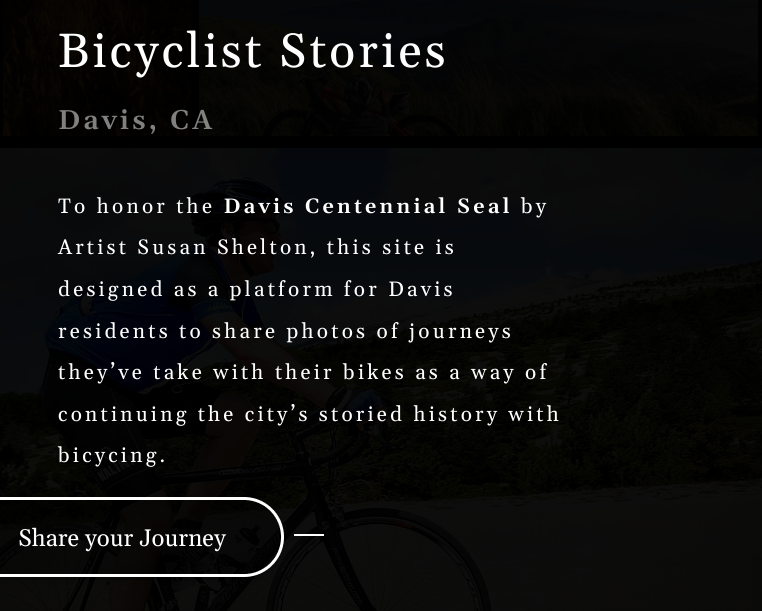
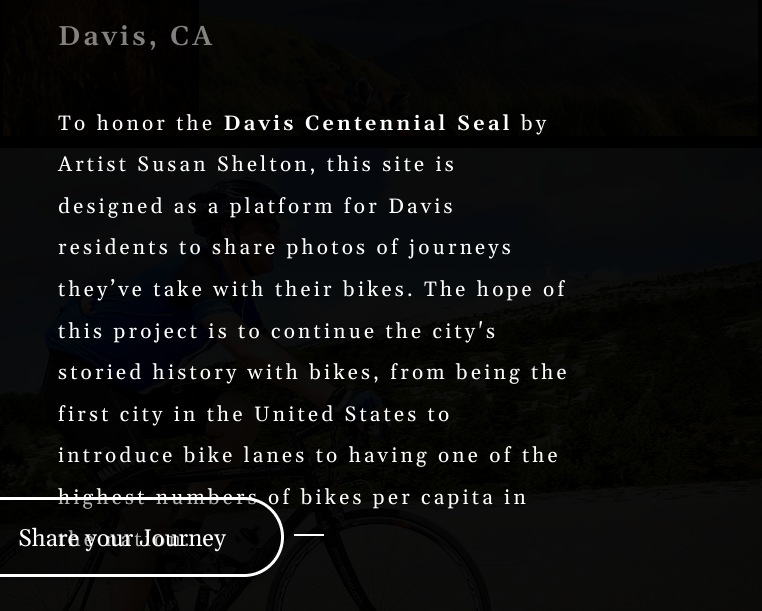
Before and after one commit to Donaumayr/des157b, a plain HTML site: page version1/index.html in a window 1280 px wide. Shown: the part 154-765 px from the top of the page, 518-1280 px from the left. Drawn offline with nearby package versions, Linux system fonts and the light colour scheme; a web font is replaced by a local one.

Commit message:
bike update

```diff
--- a/version1/index.html
+++ b/version1/index.html
@@ -35,7 +35,7 @@
             <div>
                 <h1>Bicyclist Stories</h1>
                 <h3>Davis, CA</h3>
-                <p>To honor the <strong>Davis Centennial Seal</strong> by Artist Susan Shelton, this site is designed as a platform for Davis residents to share photos of journeys they’ve take with their bikes as a way of continuing the city’s storied history with bicycing.</p>
+                <p>To honor the <strong>Davis Centennial Seal</strong> by Artist Susan Shelton, this site is designed as a platform for Davis residents to share photos of journeys they’ve take with their bikes. The hope of this project is to continue the city's storied history with bikes, from being the first city in the United States to introduce bike lanes to having one of the highest numbers of bikes per capita in the nation.</p>
             </div>
         </section>
         <section id="lightbox" class="hidden">
```
